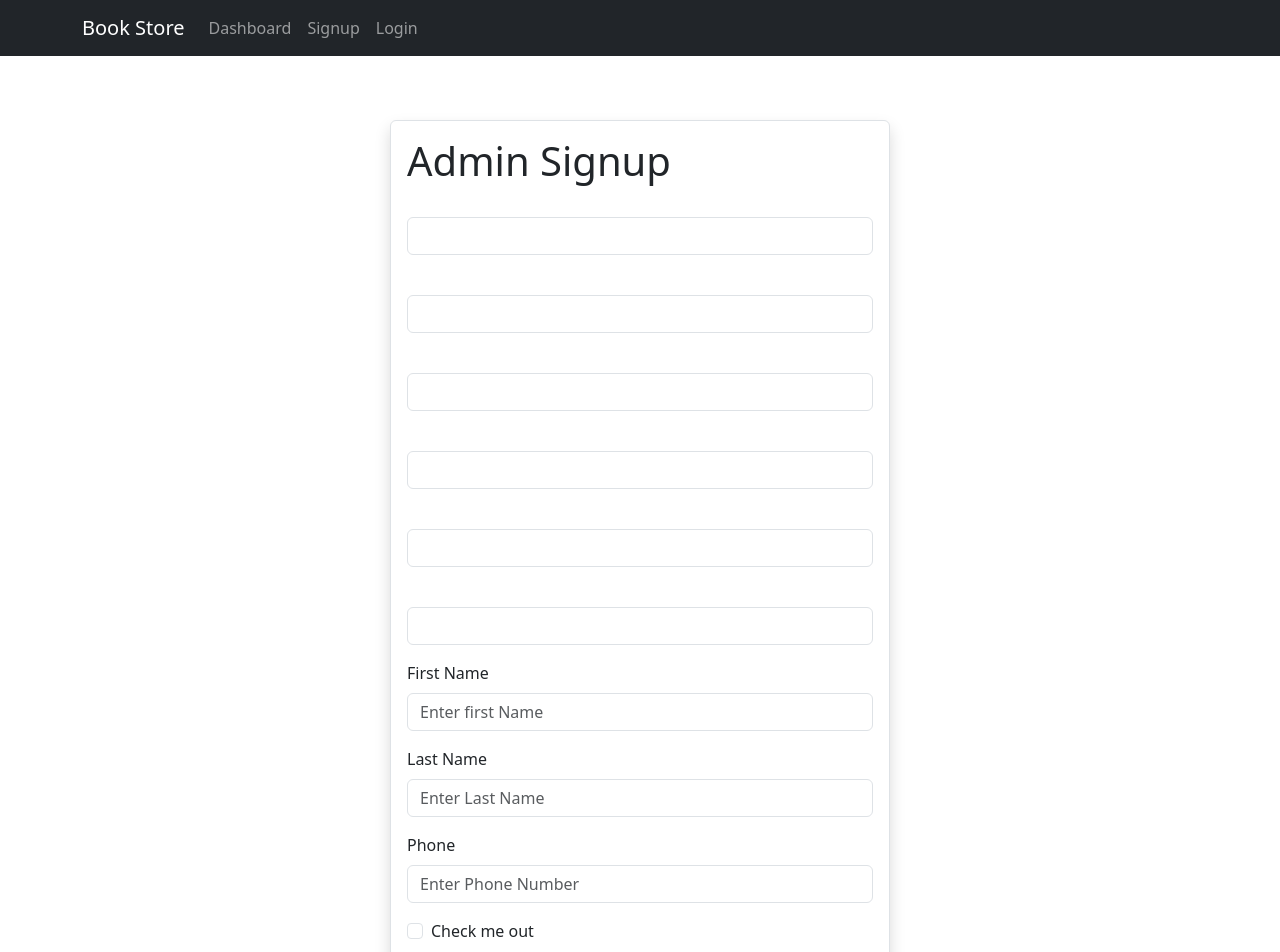
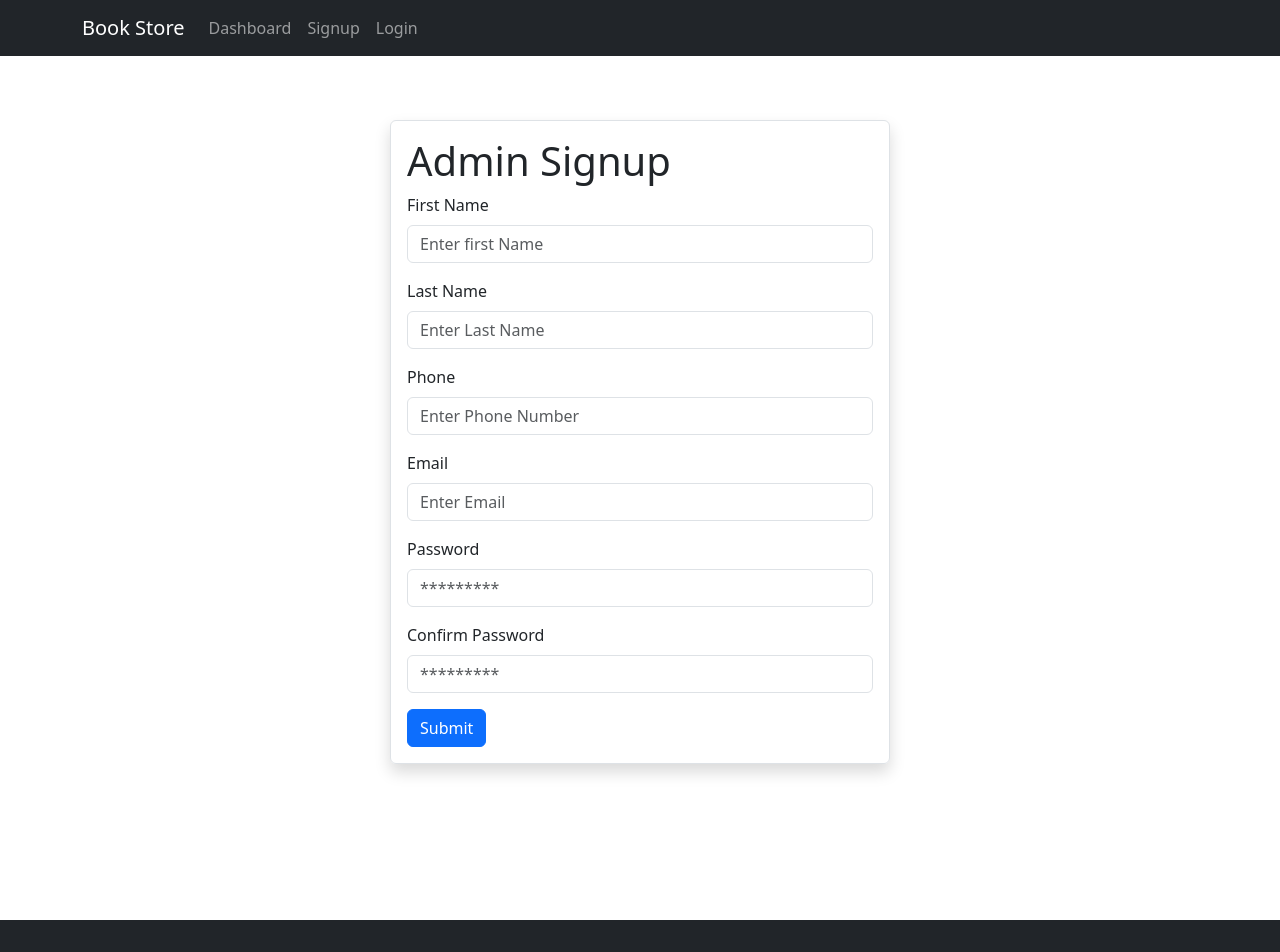
Before and after one commit to Rosydhakal5/librarymanagement, a React (Vite) app: page / in a window 1280 px wide. Shown: the top 952 px of the page. Built offline with nearby package versions, Linux system fonts and the light colour scheme.

Commit message:
adding custom inputs

```diff
--- a/src/component/customInput/CustomInput.jsx
+++ b/src/component/customInput/CustomInput.jsx
@@ -6,7 +6,7 @@ const CustomInput = ({label, placeholder, type}) => {
   return (
     <Form.Group className="mb-3" controlId="formBasicEmail">
         <Form.Label>{label} </Form.Label>
-        <Form.Control type="{type}" placeholder={placeholder}  />
+        <Form.Control type={type} placeholder={placeholder}  />
       </Form.Group>
   )
 }
--- a/src/pages/auth/AdminSignup.jsx
+++ b/src/pages/auth/AdminSignup.jsx
@@ -13,11 +13,8 @@ const inputs = [
     {name: "LName", label: "Last Name", placeholder: "Enter Last Name", type:"text", required: true},
     {name: "phone", label: "Phone", placeholder: "Enter Phone Number", type:"number", required: true},
     {name: "email", label: "Email", placeholder: "Enter Email", type:"email", required: true},
-    {name: "password", label: "Password", placeholder: "*********", type:"text", required: true},
-    {name: "confirmPassword", label: "Confirm Password", placeholder: "*********", type:"text", required: true},
-
-
-
+    {name: "password", label: "Password", placeholder: "*********", type:"password", required: true},
+    {name: "confirmPassword", label: "Confirm Password", placeholder: "*********", type:"password", required: true},
 
 ]
 
@@ -28,17 +25,9 @@ const AdminSignup = () => {
     <div className = "p-3 border shadow rounded admin-form">
    <h1>Admin Signup </h1>
    <Form>
-    {inputs.map(imput => (
-        <CustomInput key= {imput.name} label = {inputs.name} placeholder ={inputs.placeholder} type={inputs.type}/>
+    {inputs.map(input => (
+        <CustomInput key= {input.name} label = {input.label} placeholder ={input.placeholder} type={input.type}/>
     ))}
-
-        <CustomInput label = "First Name" placeholder = "Enter first Name"/>
-        <CustomInput label = "Last Name" placeholder = "Enter Last Name"/>
-        <CustomInput label = "Phone" placeholder = "Enter Phone Number" type ="number"/>
-
-    <Form.Group className="mb-3" controlId="formBasicCheckbox">
-    <Form.Check type="checkbox" label="Check me out" />
-    </Form.Group>
     <Button variant="primary" type="submit">
         Submit
     </Button>
```
